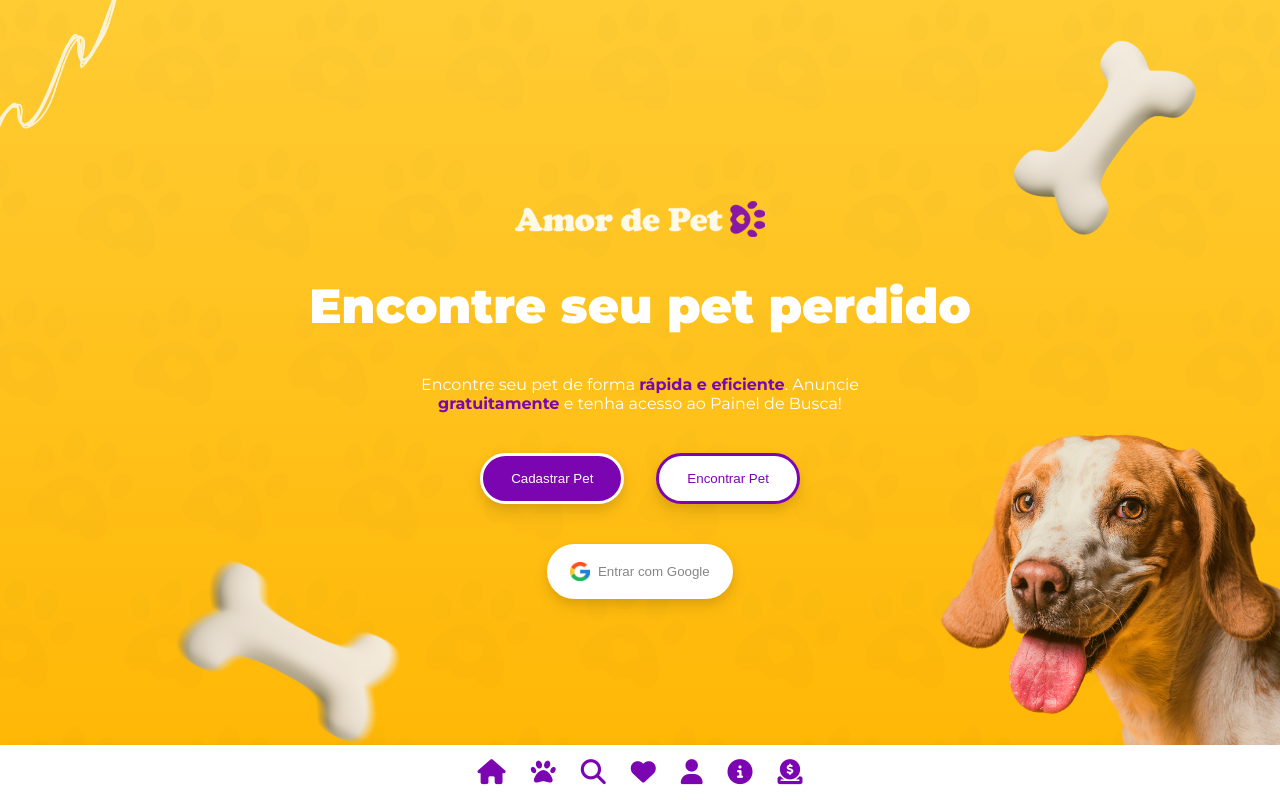
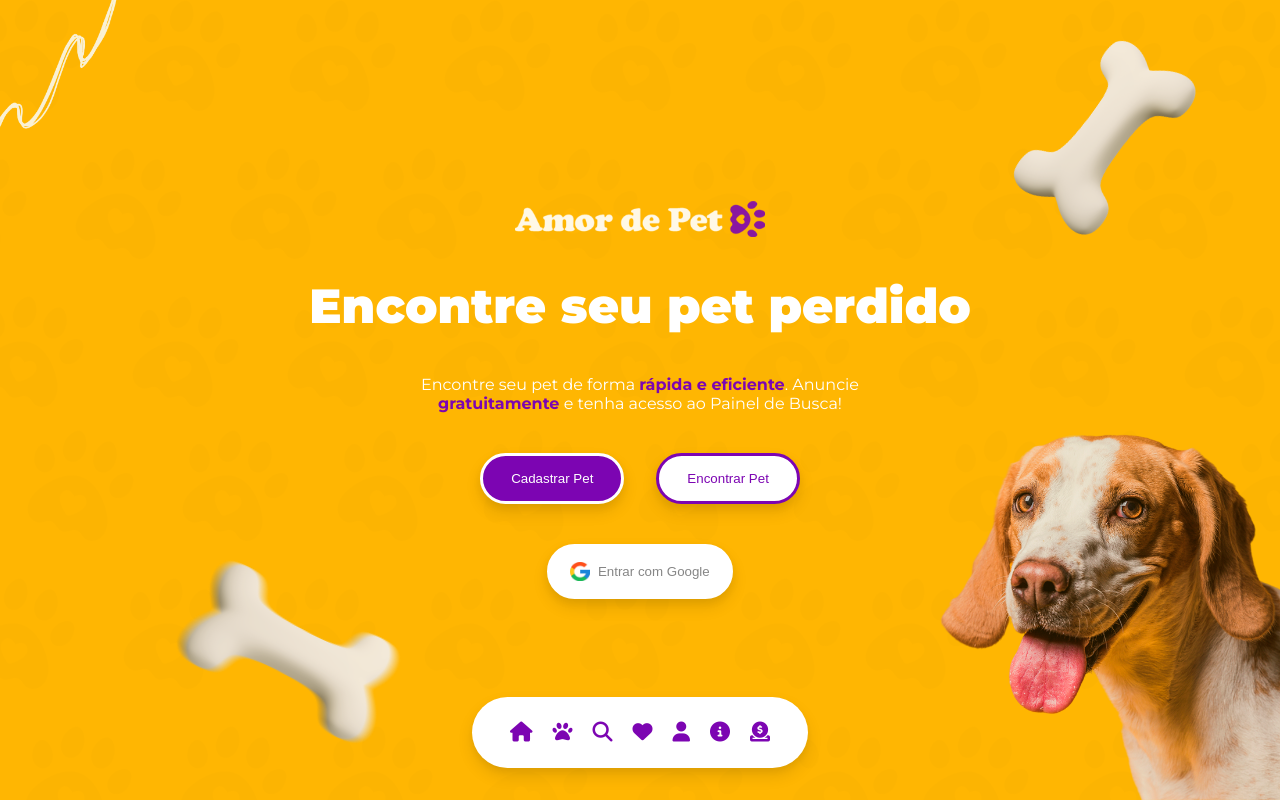
Before and after one commit to Cauefrontdev/amor-de-pet-2.0, a Vue app: page / in a window 1280 px wide. Built offline with nearby package versions, Linux system fonts and the light colour scheme; a web font is replaced by a local one.

Commit message:
Add files via upload

```diff
--- a/src/assets/styles/style.css
+++ b/src/assets/styles/style.css
@@ -61,27 +61,27 @@ button:hover {
   align-items: center;
   justify-content: center;
   position: fixed;
-  bottom: 0vh;
+  bottom: 4vh;
 }
 
 .nav {
-  width: 100%;
-  padding: 15px 28px;
+  padding: 25px 38px;
   display: flex;
   align-items: center;
   justify-content: center;
   box-shadow: 0 8px 16px rgba(0, 0, 0, 0.1), 0 4px 8px rgba(0, 0, 0, 0.05);
+  border-radius: 60px;
   background-color: #fff;
 }
 
 ul {
   list-style: none;
   display: flex;
-  gap: 25px;
+  gap: 20px;
 }
 
 ul li a i {
-  font-size: 25px;
+  font-size: 20px;
   color: #7C05B2;
 }
 
--- a/src/components/HomeComponent.vue
+++ b/src/components/HomeComponent.vue
@@ -47,7 +47,7 @@ export default {
 .container {
   position: relative;
   width: 100vw;
-  background: linear-gradient(to top, #ffb602, #ffcc33);
+  background: linear-gradient(to top, #ffb602);
   height: 100vh;
 }
 
```
